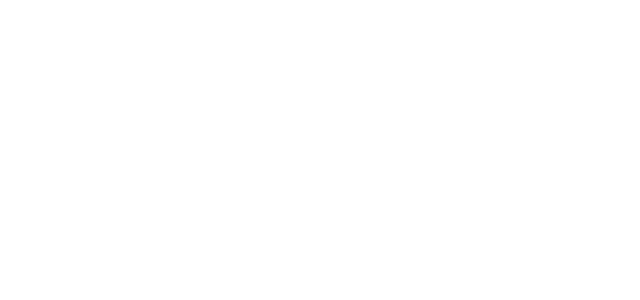
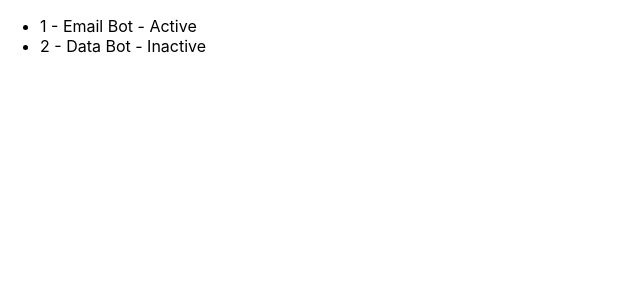
Before and after one commit to ChrisBrowne01/reactsample19, a React (Create React App) app: page / in a window 1280 px wide. Shown: the top 300 px of the page, without its empty margins (0-640 px from the left). Built offline with nearby package versions, Linux system fonts and the light colour scheme.

Commit message:
Render bot list in DynamicBotManager component

```diff
--- a/src/DynamicBotManager.js
+++ b/src/DynamicBotManager.js
@@ -13,6 +13,11 @@
 
   return (
     <div>
+      <ul>
+        {
+          bots.map(bot=> <li><span>{bot.id} - {bot.name} - {bot.status}</span></li>)
+        }
+      </ul>
 
     </div>
   )
```
